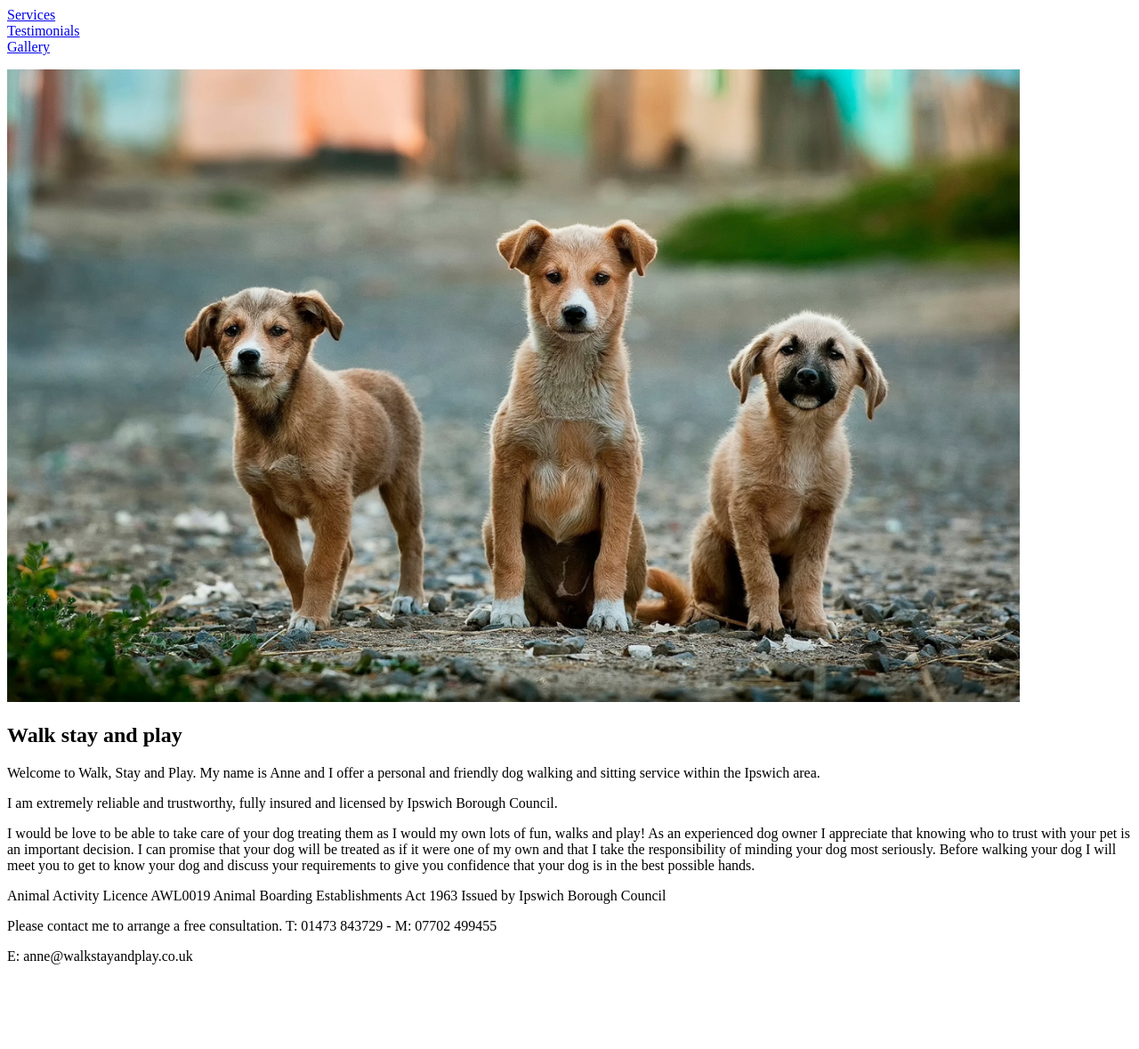
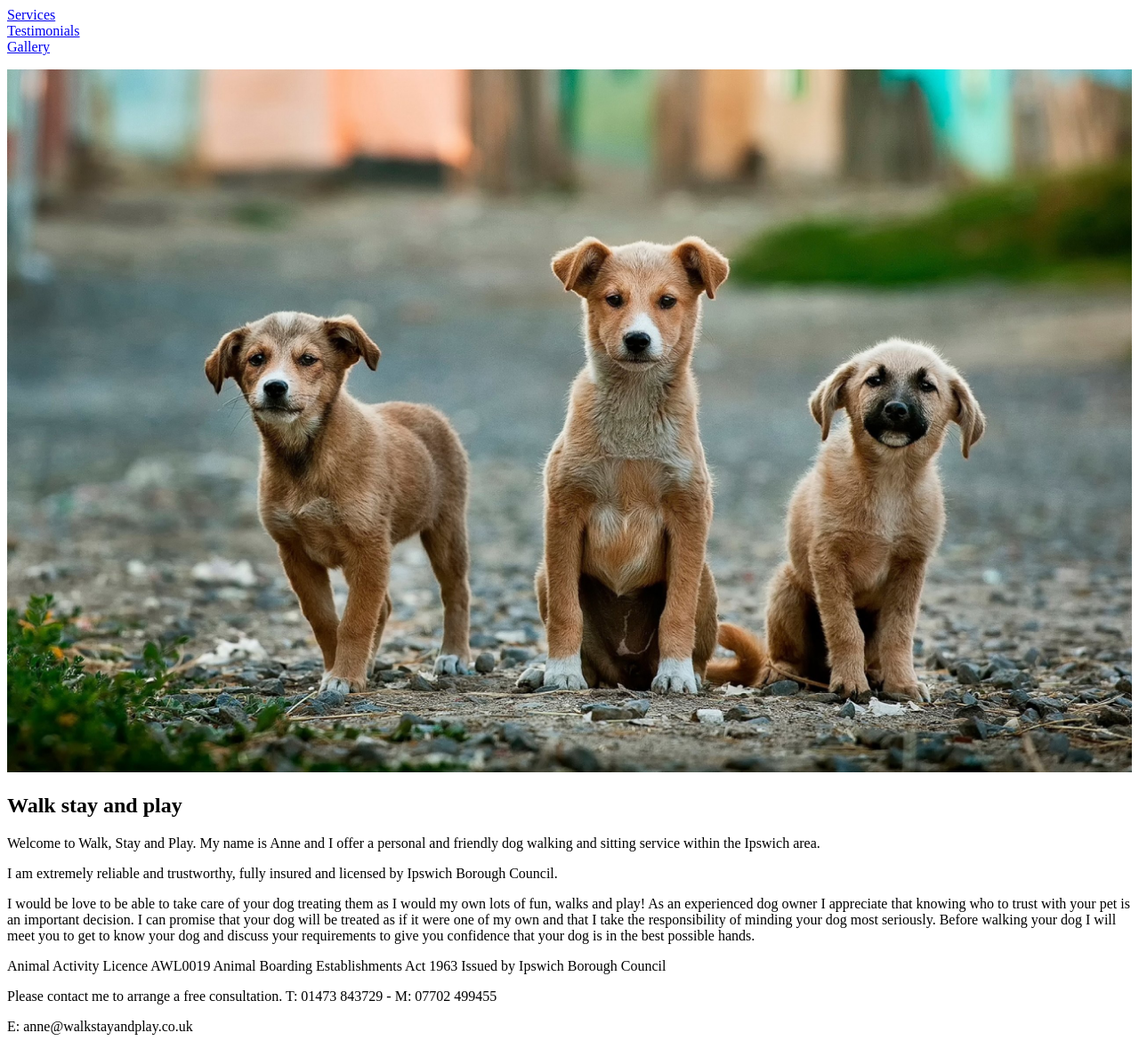
Before and after one commit to bradleycornwell/WalkStayAndPlay, a Jekyll site: the page built from index.md, in a window 1280 px wide. Shown: the whole page at 89% size. Built offline with Jekyll 4.4.1, drawn with Linux system fonts in a browser that asks for light colours; before the commit the page ends 1100 px from its top, so only the background shows below that.

Commit message:
Update main.scss

```diff
--- a/assets/css/main.scss
+++ b/assets/css/main.scss
@@ -8,4 +8,4 @@
 	margin: 0 auto;
 }
 
-img[src$='#img-banner'] { width: 90%; margin: 0 auto;}
+img[src$='#img-banner'] { width: 100%; margin: 0 auto;}
```
